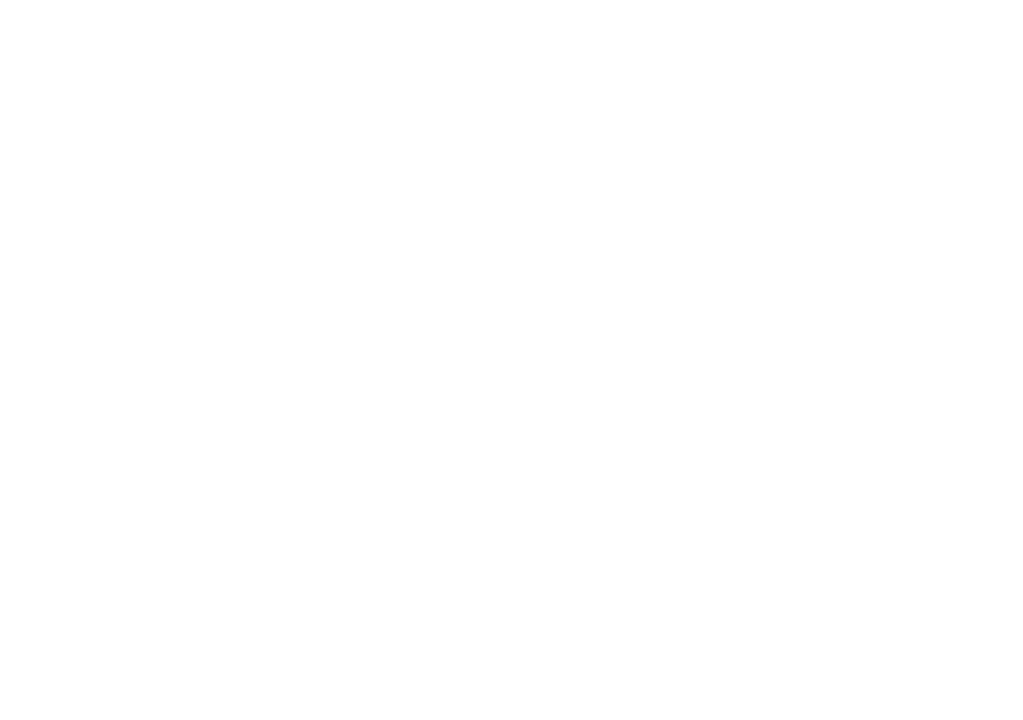
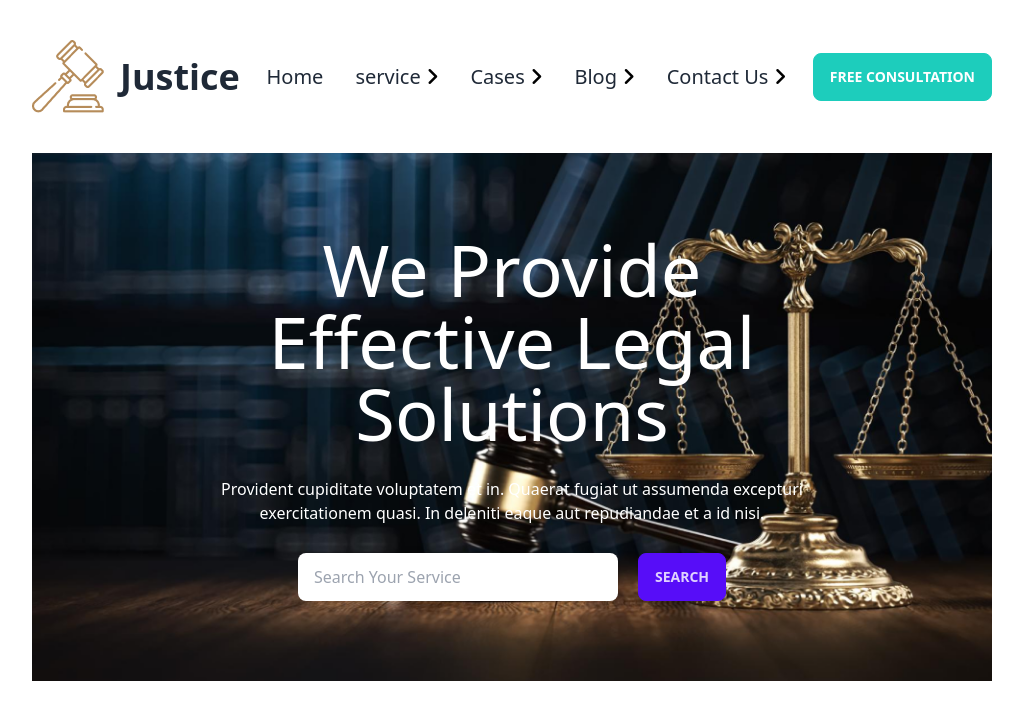
Before and after one commit to Habib3061998/legel-solution-task, a plain HTML site: page index.html in a window 1280 px wide. Shown: the whole page, without its empty margins (128-1151 px from the left). Drawn offline with nearby package versions, Linux system fonts and the light colour scheme.

Commit message:
added bannner

```diff
--- a/index.html
+++ b/index.html
@@ -1,15 +1,131 @@
 <!DOCTYPE html>
-<html lang="en">
+<html lang="en" data-theme="light">
 <head>
     <meta charset="UTF-8">
     <meta name="viewport" content="width=device-width, initial-scale=1.0">
-    <title>Document</title>
+    <link rel="shortcut icon" href="./education.png" type="image/x-icon">
 
+    <!-- tailwind cdn -->
+    <script src="https://cdn.tailwindcss.com"></script>
+
+    <!-- deisy UI Cdn -->
+    <link href="https://cdn.jsdelivr.net/npm/daisyui@3.4.0/dist/full.css"
+     rel="stylesheet" type="text/css" />
+     <script src="https://cdn.tailwindcss.com"></script>
+    <title> Global judgement concept </title>
+      <!--  font awsome  -->
+    <script src="https://kit.fontawesome.com/f1f1ce8469.js" crossorigin="anonymous"></script>
+
+    <!-- google fonts  -->
+
+    <link rel="preconnect" href="https://fonts.googleapis.com">
+<link rel="preconnect" href="https://fonts.gstatic.com" crossorigin>
+<link href="https://fonts.googleapis.com/css2?family=EB+Garamond:ital,wght@0,
+800;1,400;1,700&family=Poppins:ital,wght@0,400;0,800;1,600&display=swap"rel="stylesheet">
+
+
+<style>
+
+.font-family{
+    font-family: 'EB Garamond', serif;
+   font-family: 'Poppins', sans-serif;
+}
+
+
+</style>
 
 </head>
 
+<body>
 
-<body>
+
+
+    <header class="mx-20 px-20 py-10 md:px-30">
+
+
+        <nav class=" flex justify-between items-center ">
+
+            <div class="flex items-center space-x-4">
+            <img src="./business.png" alt="">
+
+            <h3 class="text-4xl font-extrabold">Justice</h3>
+
+          </div>
+
+
+         <ul class=" flex justify-between space-x-8 text-xl ">
+
+             <li> Home</li>
+             <li> service <i class="fa-solid fa-angle-right" style="color: #000000;"></i></li>
+             <li> Cases <i class="fa-solid fa-angle-right" style="color: #000000;"></i></li>
+             <li> Blog <i class="fa-solid fa-angle-right" style="color: #000000;"></i></li>
+             <li> Contact Us <i class="fa-solid fa-angle-right" style="color: #000000;"></i></li>
+
+         </ul>
+
+         <button class="btn btn-accent text-white">Free Consultation</button>
+        </nav>
+
+
+       <!-- banner section  -->
+
+
+
+        <section class="mt-10">
+
+            <div style="background-image: url('./banner.png');" class="hero min-h-fit py-16 bg-no-repeat">
+
+                <div class="hero-content text-center">
+
+                  <div class=" max-w-2xl text-white">
+
+                    <h1 class="text-7xl ">We Provide Effective  Legal Solutions</h1>
+
+                    <p class="py-7 ">Provident cupiditate voluptatem et in. Quaerat fugiat ut assumenda excepturi exercitationem quasi. In deleniti eaque aut repudiandae et a id nisi.</p>
+
+                       <div class="flex gap-5 justify-center">
+
+                    <input type="text" placeholder="Search Your Service" class="input border-none w-full max-w-xs" />
+
+                    <button class="btn btn-primary"> Search </button></div>
+
+                  </div>
+                </div>
+              </div>
+
+        </section>
+
+
+    </header>
+
+
+
+
+
+
+
+
+
+<main>   </main>
+
+
+
+
+
+
+
+
+
+
+<footer>    </footer>
+
+
+
+
+
+
+
+
 
 
 
```
Also changed, not shown: tailwind.config.js (added).
